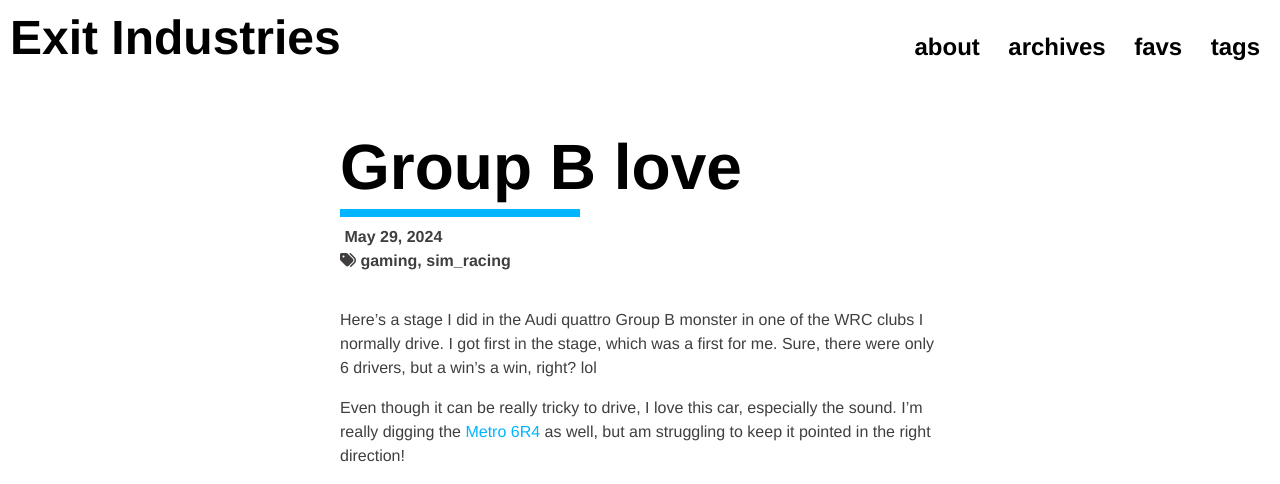
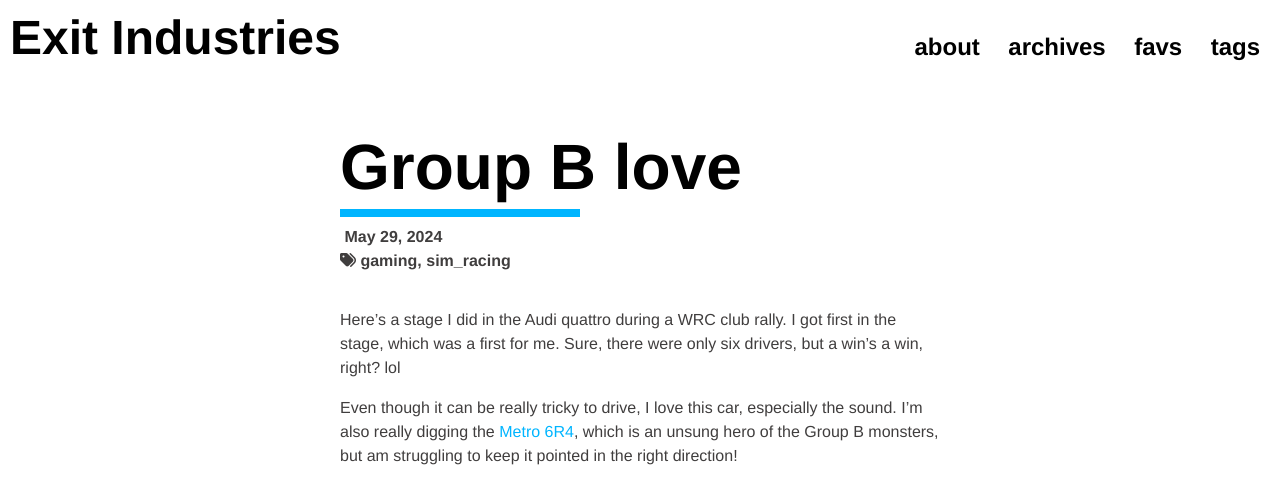
Before and after one commit to mps75/exit_industries, a Jekyll site: the page built from _posts/2024/2024-05-29-group_b_love.md, in a window 1280 px wide. Shown: the top 484 px of the page. Built offline with Jekyll 4.4.1, drawn with Linux system fonts in a browser that asks for light colours; grey boxes are pictures that could not be loaded.

Commit message:
Minor updates

```diff
--- a/_posts/2024/2024-05-29-group_b_love.md
+++ b/_posts/2024/2024-05-29-group_b_love.md
@@ -8,8 +8,8 @@ sticky: false
 hidden: false
 ---
 
-Here's a stage I did in the Audi quattro Group B monster in one of the WRC clubs I normally drive.  I got first in the stage, which was a first for me.  Sure, there were only 6 drivers, but a win's a win, right?  lol
+Here's a stage I did in the Audi quattro during a WRC club rally.  I got first in the stage, which was a first for me.  Sure, there were only six drivers, but a win's a win, right?  lol
 
-Even though it can be really tricky to drive, I love this car, especially the sound.  I'm really digging the [Metro 6R4](https://www.hotcars.com/why-we-love-the-iconic-metro-6r4/) as well, but am struggling to keep it pointed in the right direction!
+Even though it can be really tricky to drive, I love this car, especially the sound.  I'm also really digging the [Metro 6R4](https://www.hotcars.com/why-we-love-the-iconic-metro-6r4/), which is an unsung hero of the Group B monsters, but am struggling to keep it pointed in the right direction!
 
 {% include youtube.html id='oVbqPFayYQo' caption="WRC Group B: Audi at Oceania" %}
```
